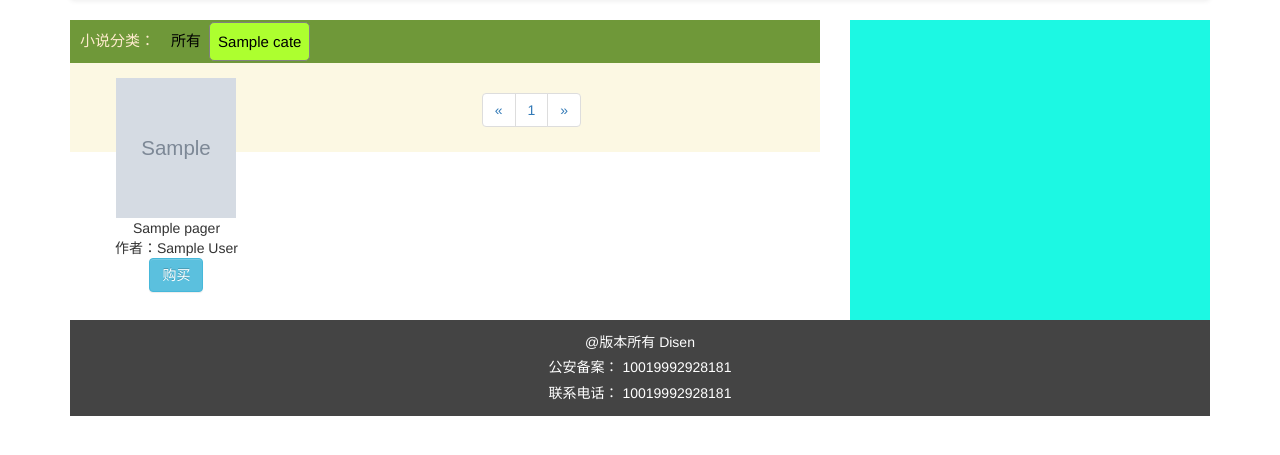
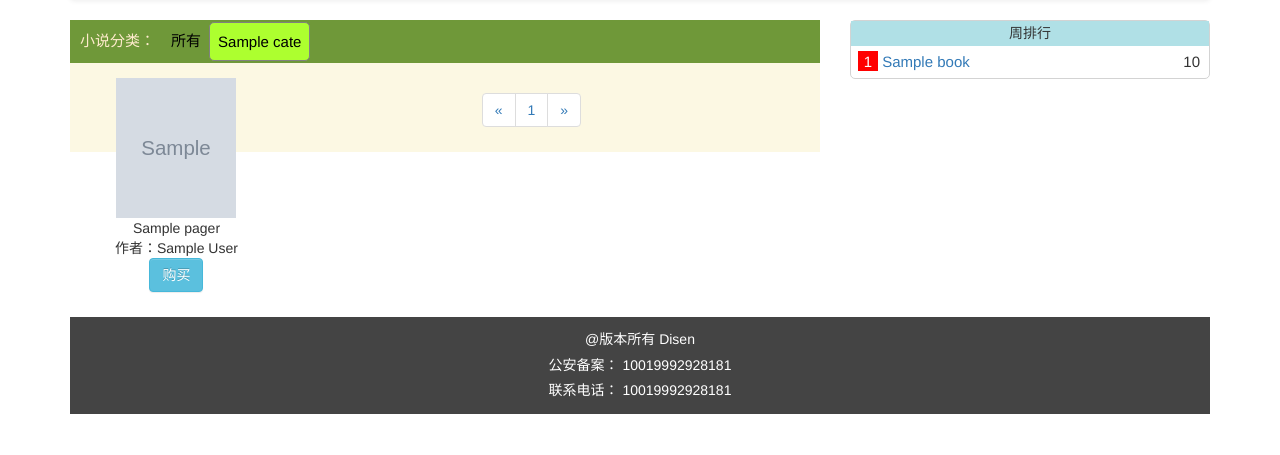
Before and after one commit to disenQF/CM, a Django app: template templates/index.html in a window 1280 px wide. Shown: the part 52-507 px from the top of the page. Run offline with Django 3.2, Linux system fonts and the light colour scheme; the template is opened without the code that fills it: most values are stand-ins (such as "Sample title", 1, 10 or a date in 2020); grey boxes marked "Sample" are stand-in pictures; parts of the project's set-up code (start-up, migrations or seed data) failed here and were passed over; some libraries are stand-ins or nearby versions.

Commit message:
实现周排行

```diff
--- /dev/null
+++ b/pmapps/utils/__init__.py
@@ -0,0 +1,3 @@
+from redis import Redis
+
+rd = Redis(host='127.0.0.1', db=2)
--- a/static/index/css/index.css
+++ b/static/index/css/index.css
@@ -77,18 +77,68 @@ footer > div {
     clear: both;
 }
 
-#books img{
+#books img {
     display: inline-block;
     height: 140px;
     width: 120px;
 }
 
-#books dt{
+#books dt {
     overflow: hidden;
 }
 
-#books img:hover{
+#books img:hover {
     /*transform: scale3d(1.2, 1.2, 1.2);*/
     transform: rotate3d(1.0, 1.0, 1.0, 45deg);
     transition: transform linear 0.5s;
 }
+
+#week_rank {
+    border: 1px solid lightgray;
+    border-radius: 5px;
+    font-size: 1.5rem;
+}
+
+#week_rank ul, li {
+    list-style: none;
+    margin: 0;
+    padding: 0px;
+}
+
+#week_rank h5 {
+    text-align: center;
+    margin: 0px;
+    background-color: powderblue;
+    padding: 5px;
+}
+
+#week_rank li {
+    padding: 5px;
+    margin-left: 2px;
+}
+
+#week_rank li span:first-child {
+    display: inline-block;
+    background-color: darkgray;
+    width: 20px;
+    height: 20px;
+    text-align: center;
+    color: white;
+}
+
+#week_rank li > #no1 {
+    background-color: red;
+}
+
+#week_rank li >  #no2 {
+    background-color: orangered;
+}
+
+#week_rank li >  #no3 {
+    background-color: palevioletred;
+}
+
+#week_rank li span:last-child{
+    position: absolute;
+    right: 25px;
+}
--- a/templates/index.html
+++ b/templates/index.html
@@ -27,7 +27,7 @@
                                 <dd>{{ book.name }}</dd>
                                 <dd>作者：{{ book.author }}</dd>
                                 <dd>
-                                    <button class="btn btn-info">购买</button>
+                                    <a href="/read/{{ book.id }}/" class="btn btn-info">购买</a>
                                 </dd>
                             </dl>
                         </li>
@@ -56,8 +56,20 @@
 
         <div class="col-xs-4">
 
-            <div style="height: 300px;background-color:#1cf8e3;">
+            <div >
+                <div id="week_rank">
+                    <h5>周排行</h5>
+                    <ul>
+                        {% for book, score in rank_books %}
+                            <li>
+                                <span id="no{% if forloop.counter <= 3 %}{{ forloop.counter }}{% endif %}">{{ forloop.counter }}</span>
+                                <span class="book_name"><a href="/read/{{ book.id }}/">{{ book.name }}</a></span>
+                                <span class="rank_score text-right">{{ score }}</span>
+                            </li>
+                        {% endfor %}
 
+                    </ul>
+                </div>
             </div>
         </div>
     </div>
```
Also changed, not shown: ContentMS/urls.py (+14 -1 lines), pmapps/utils/rank.py (added, +22 -0 lines).
